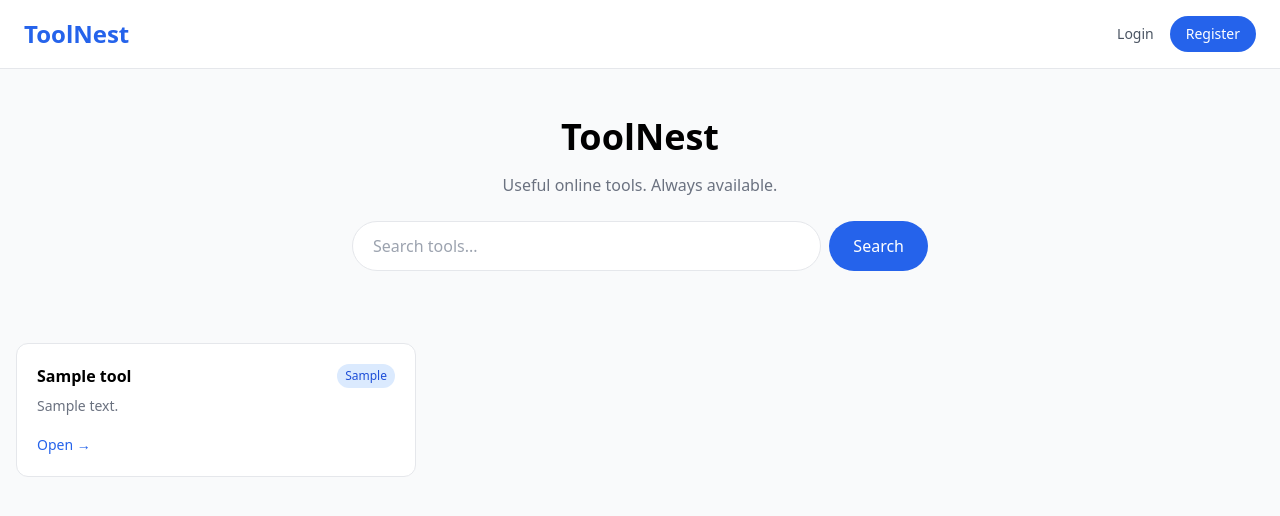
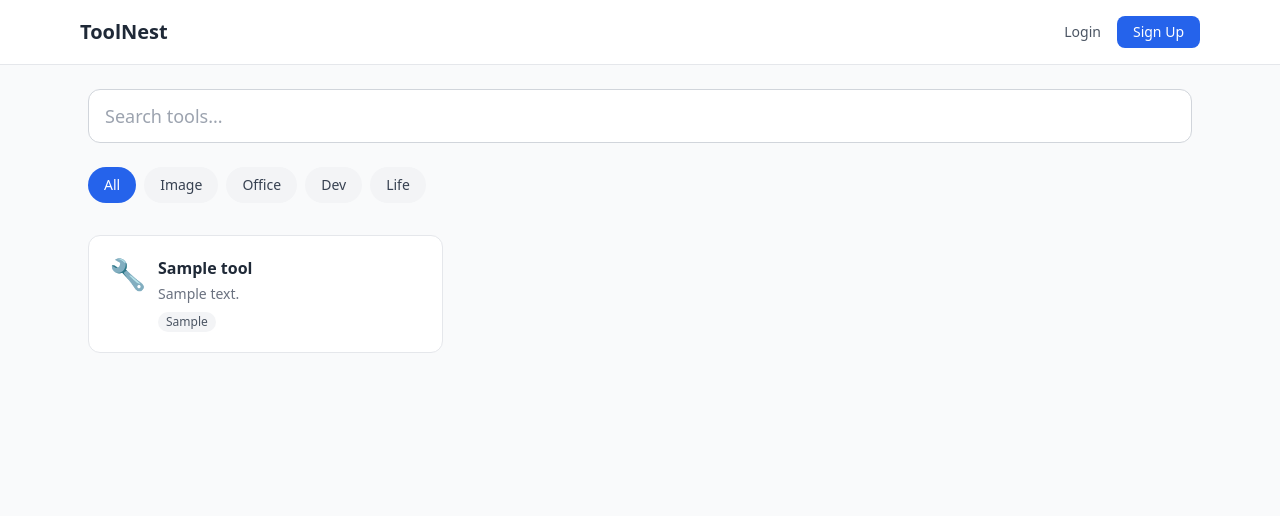
Before and after one commit to songke78772-oss/toolnest-v3, a Node server app: page / in a window 1280 px wide. Shown: the top 516 px of the page. Run offline with Node 20, Linux system fonts and the light colour scheme; tables that the repository leaves empty hold one stand-in row (values such as "Sample post"); some libraries are stand-ins or nearby versions.

Commit message:
Enhance index.ejs with new layout and filters
Updated the layout and functionality of the index page, including navigation and tool display. Added search and category filtering features.

```diff
--- a/views/index.ejs
+++ b/views/index.ejs
@@ -1,49 +1,93 @@
 <!DOCTYPE html>
-<html lang="zh">
+<html lang="en">
 <head>
   <meta charset="UTF-8">
-  <title>ToolNest</title>
+  <meta name="viewport" content="width=device-width, initial-scale=1.0">
+  <title>ToolNest - Online Tools</title>
   <script src="https://cdn.tailwindcss.com"></script>
 </head>
 <body class="bg-gray-50">
-  <nav class="bg-white border-b px-6 py-4 flex justify-between items-center">
-    <a href="/" class="text-2xl font-bold text-blue-600">ToolNest</a>
-    <div class="flex items-center gap-4">
-      <% if (loggedIn) { %>
-        <a href="/dashboard" class="text-sm text-gray-600">Dashboard</a>
-        <a href="/logout" class="text-sm text-gray-600">Logout</a>
-      <% } else { %>
-        <a href="/login" class="text-sm text-gray-600">Login</a>
-        <a href="/register" class="bg-blue-600 text-white px-4 py-2 rounded-full text-sm">Register</a>
-      <% } %>
+  <nav class="bg-white border-b">
+    <div class="max-w-6xl mx-auto px-4 py-4 flex items-center justify-between">
+      <a href="/" class="text-xl font-bold text-gray-800">ToolNest</a>
+      <div class="flex items-center gap-4 text-sm">
+        <a href="/login" class="text-gray-600 hover:text-gray-800">Login</a>
+        <a href="/register" class="bg-blue-600 text-white px-4 py-1.5 rounded-lg hover:bg-blue-700">Sign Up</a>
+      </div>
     </div>
   </nav>
 
-  <div class="max-w-4xl mx-auto px-4 py-12 text-center">
-    <h1 class="text-4xl font-bold mb-4">ToolNest</h1>
-    <p class="text-gray-500 mb-6">Useful online tools. Always available.</p>
-    <form action="/" method="get" class="max-w-xl mx-auto flex gap-2">
-      <input type="text" name="q" value="<%= q %>" placeholder="Search tools..." class="flex-1 border rounded-full px-5 py-3 focus:outline-none focus:border-blue-400">
-      <button type="submit" class="bg-blue-600 text-white px-6 py-3 rounded-full">Search</button>
-    </form>
+  <div class="max-w-6xl mx-auto p-6">
+    <!-- Search -->
+    <div class="mb-6">
+      <input type="text" id="searchInput" placeholder="Search tools..."
+             class="w-full border border-gray-300 rounded-xl px-4 py-3 text-lg focus:outline-none focus:ring-2 focus:ring-blue-500">
+    </div>
+
+    <!-- Category Tabs -->
+    <div class="flex flex-wrap gap-2 mb-8" id="categoryTabs">
+      <button data-category="all" class="category-btn px-4 py-2 rounded-full text-sm font-medium bg-blue-600 text-white">All</button>
+      <button data-category="Image" class="category-btn px-4 py-2 rounded-full text-sm font-medium bg-gray-100 text-gray-700 hover:bg-gray-200">Image</button>
+      <button data-category="Office" class="category-btn px-4 py-2 rounded-full text-sm font-medium bg-gray-100 text-gray-700 hover:bg-gray-200">Office</button>
+      <button data-category="Dev" class="category-btn px-4 py-2 rounded-full text-sm font-medium bg-gray-100 text-gray-700 hover:bg-gray-200">Dev</button>
+      <button data-category="Life" class="category-btn px-4 py-2 rounded-full text-sm font-medium bg-gray-100 text-gray-700 hover:bg-gray-200">Life</button>
+    </div>
+
+    <!-- Tools Grid -->
+    <div id="toolsGrid" class="grid grid-cols-1 sm:grid-cols-2 lg:grid-cols-3 gap-5">
+      <% if (tools && tools.length > 0) { %>
+        <% tools.forEach(tool => { %>
+          <a href="<%= tool.url %>"
+             class="tool-card bg-white rounded-xl border p-5 hover:shadow-md transition block"
+             data-category="<%= tool.category || 'Office' %>"
+             data-name="<%= tool.name.toLowerCase() %>"
+             data-desc="<%= (tool.description || '').toLowerCase() %>">
+            <div class="flex items-start gap-3">
+              <div class="text-3xl"><%= tool.icon || '🔧' %></div>
+              <div>
+                <h3 class="font-semibold text-gray-800"><%= tool.name %></h3>
+                <p class="text-sm text-gray-500 mt-1"><%= tool.description || '' %></p>
+                <span class="inline-block mt-2 text-xs px-2 py-0.5 bg-gray-100 text-gray-600 rounded-full"><%= tool.category || 'Office' %></span>
+              </div>
+            </div>
+          </a>
+        <% }); %>
+      <% } else { %>
+        <p class="col-span-full text-center text-gray-500 py-10">No tools yet.</p>
+      <% } %>
+    </div>
   </div>
 
-  <div class="max-w-7xl mx-auto px-4 py-6">
-    <div class="grid grid-cols-1 md:grid-cols-3 gap-6">
-      <% tools.forEach(tool => { %>
-        <div class="bg-white rounded-xl p-5 border">
-          <div class="flex justify-between items-start mb-2">
-            <h3 class="font-semibold"><%= tool.name %></h3>
-            <span class="text-xs bg-blue-100 text-blue-700 px-2 py-1 rounded-full"><%= tool.category || 'Tool' %></span>
-          </div>
-          <p class="text-sm text-gray-500 mb-4"><%= tool.description || '' %></p>
-          <a href="<%= tool.url || '#' %>" class="text-blue-600 text-sm">Open →</a>
-        </div>
-      <% }) %>
-    </div>
-    <% if (tools.length === 0) { %>
-      <p class="text-center text-gray-400 py-12">No tools yet.</p>
-    <% } %>
-  </div>
+  <script>
+    // Category filter
+    document.querySelectorAll('.category-btn').forEach(btn => {
+      btn.addEventListener('click', () => {
+        document.querySelectorAll('.category-btn').forEach(b => {
+          b.classList.remove('bg-blue-600', 'text-white');
+          b.classList.add('bg-gray-100', 'text-gray-700');
+        });
+        btn.classList.add('bg-blue-600', 'text-white');
+        btn.classList.remove('bg-gray-100', 'text-gray-700');
+
+        const category = btn.dataset.category;
+        document.querySelectorAll('.tool-card').forEach(card => {
+          if (category === 'all' || card.dataset.category === category) {
+            card.classList.remove('hidden');
+          } else {
+            card.classList.add('hidden');
+          }
+        });
+      });
+    });
+
+    // Search filter
+    document.getElementById('searchInput').addEventListener('input', (e) => {
+      const q = e.target.value.toLowerCase().trim();
+      document.querySelectorAll('.tool-card').forEach(card => {
+        const match = card.dataset.name.includes(q) || card.dataset.desc.includes(q);
+        card.classList.toggle('hidden', !match);
+      });
+    });
+  </script>
 </body>
 </html>
```
